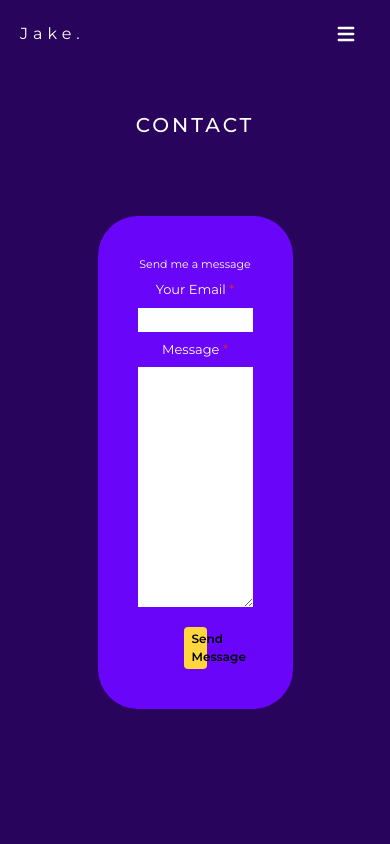
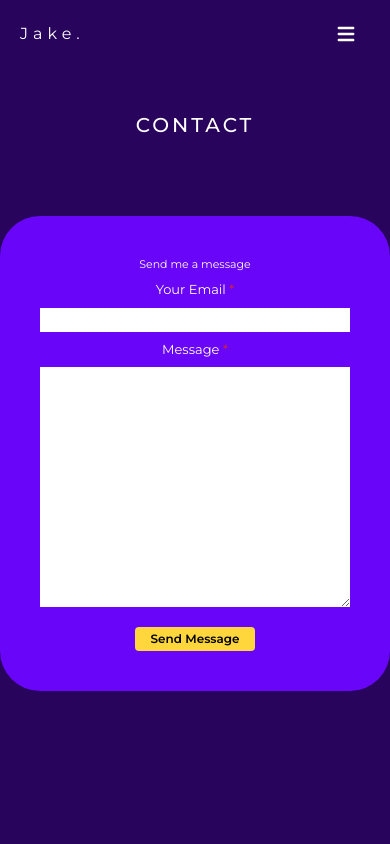
Before and after one commit to jakedsi/my_portfolio, a React (Create React App) app: page /contact in a window 390 px wide. Shown: the top 844 px of the page. Built offline with nearby package versions, Linux system fonts and the light colour scheme.

Commit message:
contact route/page responsive

```diff
--- a/src/components/Contact/Contact.js
+++ b/src/components/Contact/Contact.js
@@ -5,14 +5,14 @@ export default function Contact() {
     <div className='h-auto'>
     <h1 className='text-center text-white text-[20px] font-medium my-[5vh]' style={{letterSpacing:"3px"}}>CONTACT</h1>
     <div className='w-screen text-center mt-[9vh] '>
-        <div className='flex flex-col w-[50vw] bg-[#6905F9] mx-auto py-10 px-10 rounded-[40px]'>
+        <div className='flex flex-col w-[450px] 1xs:w-screen bg-[#6905F9] mx-auto py-10 px-10 rounded-[40px]'>
             <h1 className='text-white text-[11px]'>Send me a message</h1>
             <h1 className='text-white text-[13px] py-2'>Your Email <span className=' text-red-600'>*</span></h1>
             <input type="text" className='w-full'/>
             <h1 className='text-white text-[13px] py-2'>Message <span className=' text-red-600'>*</span></h1>
             <textarea name="" id="" cols="30" rows="10" className='w-full'></textarea>
             <div className='w-full'>
-                <button className='mt-5 px-2 py-[3px] bg-[#FFD63C] rounded text-[12px] font-semibold w-[20%]'>Send Message</button>
+                <button className='mt-5 px-2 py-[3px] bg-[#FFD63C] rounded text-[12px] font-semibold w-[120px]'>Send Message</button>
             </div>
         </div>
     </div>
```
